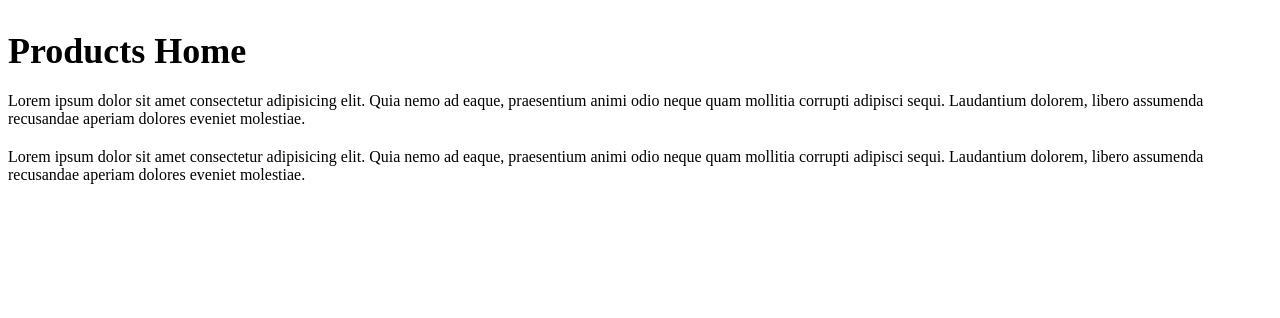
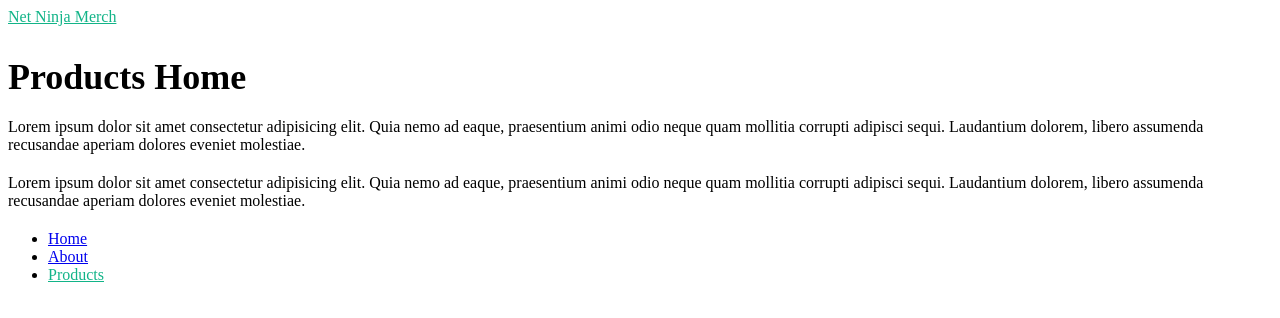
Before and after one commit to gekh/nuxt-crush-course-net-ninjas, a Nuxt app: page /products in a window 1280 px wide. Shown: the top 318 px of the page. Built offline with nearby package versions, Linux system fonts and the light colour scheme.

Commit message:
added layouts

```diff
--- /dev/null
+++ b/layouts/default.vue
@@ -0,0 +1,25 @@
+<template>
+  <div>
+    <header>
+      <nav>
+        <NuxtLink to="/">Net Ninja</NuxtLink>
+        <ul>
+          <li><NuxtLink to="/">Home</NuxtLink></li>
+          <li><NuxtLink to="/about">About</NuxtLink></li>
+          <li><NuxtLink to="/products">Products</NuxtLink></li>
+        </ul>
+      </nav>
+    </header>
+
+    <!-- output the page content -->
+    <div>
+      <slot />
+    </div>
+  </div>
+</template>
+
+<style scoped>
+  .router-link-exact-active {
+    color: #12b488
+  }
+</style>
--- /dev/null
+++ b/layouts/products.vue
@@ -0,0 +1,34 @@
+<template>
+  <div>
+    <header>
+      <nav>
+        <NuxtLink to="/products">Net Ninja Merch</NuxtLink>
+      </nav>
+    </header>
+
+    <!-- output the page content -->
+    <div>
+      <slot />
+    </div>
+
+    <footer>
+      <ul>
+        <li>
+          <NuxtLink to="/">Home</NuxtLink>
+        </li>
+        <li>
+          <NuxtLink to="/about">About</NuxtLink>
+        </li>
+        <li>
+          <NuxtLink to="/products">Products</NuxtLink>
+        </li>
+      </ul>
+    </footer>
+  </div>
+</template>
+
+<style scoped>
+.router-link-exact-active {
+  color: #12b488
+}
+</style>
--- a/pages/products/[id].vue
+++ b/pages/products/[id].vue
@@ -6,6 +6,10 @@
 
 <script setup>
   const { id } = useRoute().params
+
+  definePageMeta({
+    layout: 'products'
+  })
 </script>
 
 <style scoped>
--- a/pages/products/index.vue
+++ b/pages/products/index.vue
@@ -6,14 +6,10 @@
   </div>
 </template>
 
-<script>
-export default {
-  setup () {
-
-
-    return {}
-  }
-}
+<script setup>
+  definePageMeta({
+    layout: 'products'
+  })
 </script>
 
 <style scoped>
```
